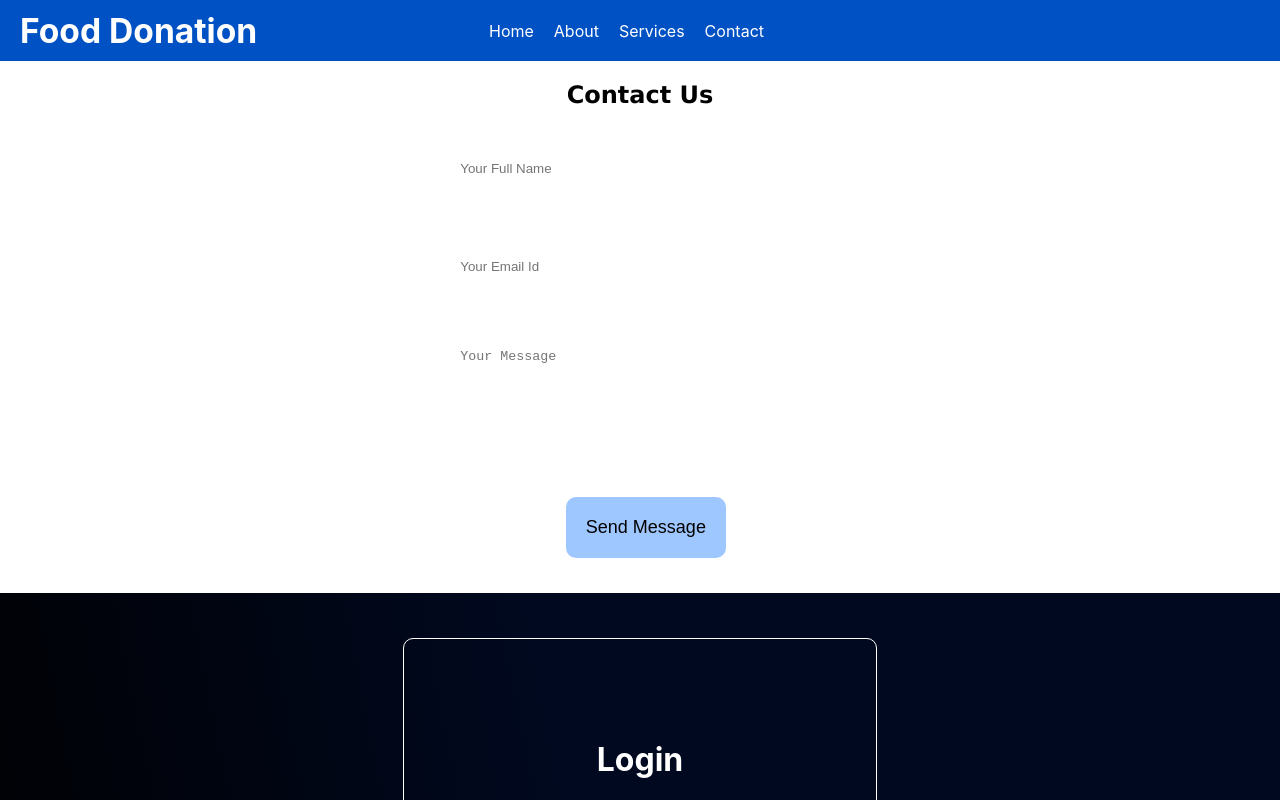
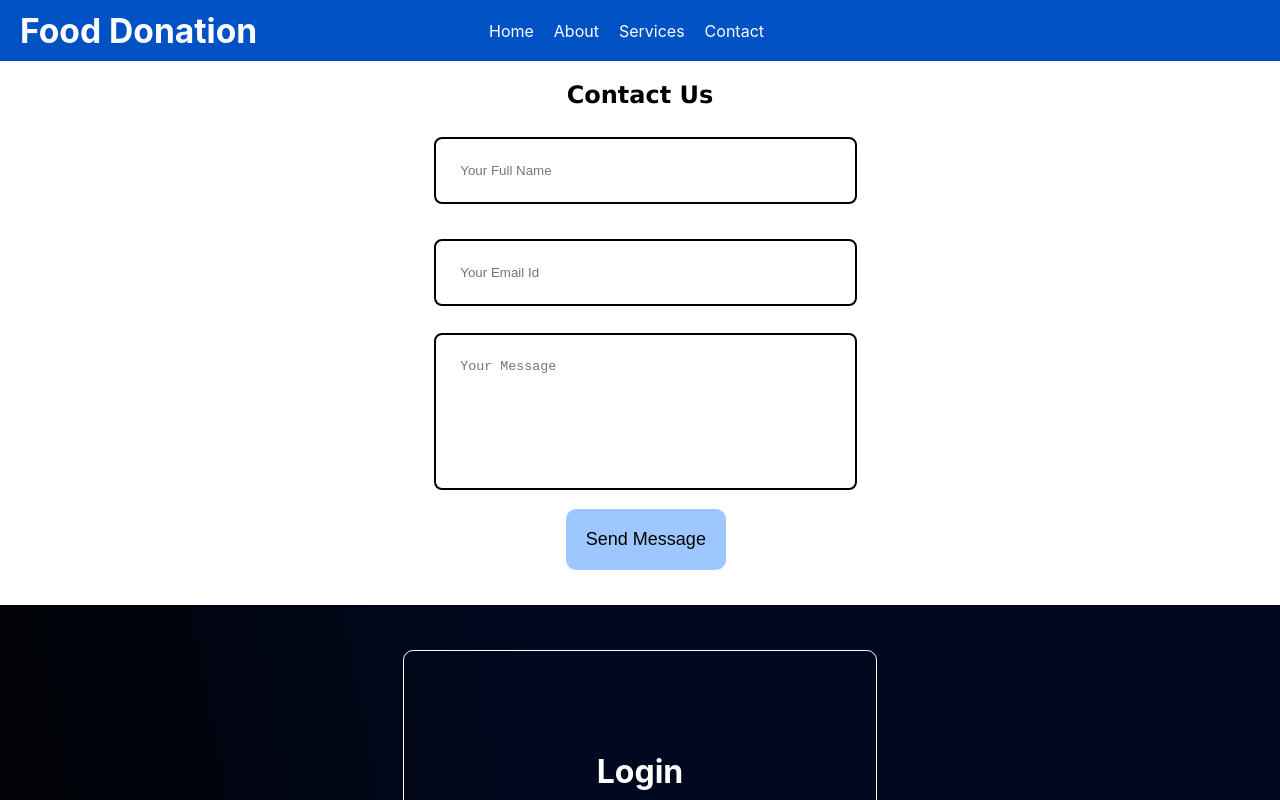
Before and after one commit to TanmayDeshpande02/Food_Donation, a React (Create React App) app: page / in a window 1280 px wide. Shown: the top 800 px of the page. Built offline with nearby package versions, Linux system fonts and the light colour scheme.

Commit message:
next commit

```diff
--- a/src/Pages/Contact.css
+++ b/src/Pages/Contact.css
@@ -8,6 +8,13 @@
     align-items: center;
     background-color: #ececec;
 }
+.Contact-form input{
+    border: 2px solid rgb(1, 1, 1);
+}
+.Contact-form textarea{
+    border: 2px solid rgb(1, 1, 1);
+}
+
 .title{
     text-align: center;
     font-family: Verdana, Geneva, Tahoma, sans-serif;
--- a/src/Pages/Contact.jsx
+++ b/src/Pages/Contact.jsx
@@ -67,7 +67,7 @@ export const Contact = () => {
               <a href="https://api.whatsapp.com/send?phone=917666255931" target='_blank'>Send Message</a>
             </article> */}
           </div>
-          <form className='Contact' ref={form} onSubmit={sendEmail}>
+          <form className='Contact-form' ref={form} onSubmit={sendEmail}>
             <input type="text" name="name" placeholder='Your Full Name' required/>
             <input type="email" name="email" placeholder='Your Email Id' required/>
             <textarea type="text" rows='7' name='message' placeholder='Your Message' required></textarea>
```
